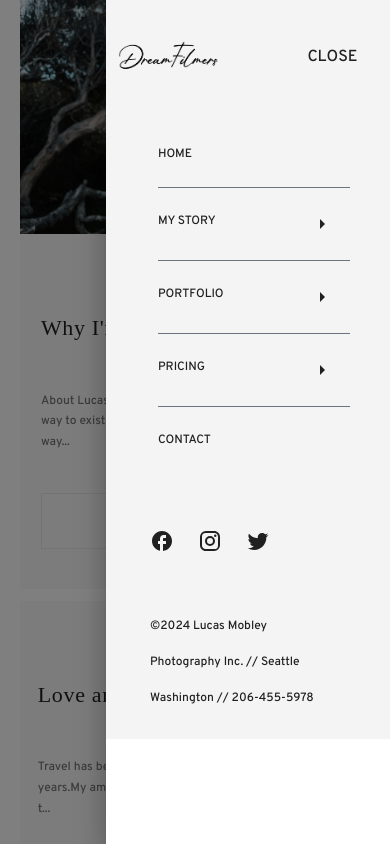
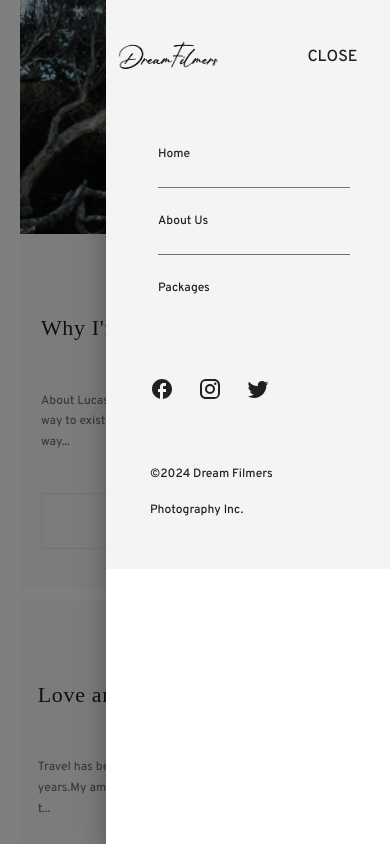
Before and after one commit to Fission-Fox/photographypage, a Next.js app: page /mystory in a window 390 px wide. Both pictures are taken after a click on the button "MENU". Shown: the top 844 px of the page. Built offline with nearby package versions, Linux system fonts and the light colour scheme.

Commit message:
fix: issue resolved

```diff
--- a/src/components/Header/index.tsx
+++ b/src/components/Header/index.tsx
@@ -2,6 +2,7 @@
 // import LogoLight from "@/assets/images/logo-light.png";
 import logo from "@/assets/Image/designpartnerlogo1.png";
 import Image from "next/image";
+import Link from "next/link";
 import { useEffect, useState } from "react";
 import Mobilenav from "../Layout/mobilenav";
 export default function Header() {
@@ -43,19 +44,27 @@ export default function Header() {
                 : "bg-transparent"
             }`}
         >
-          <h1 className="text-[#3c3c3c]  cursor-pointer hover:underline text-[0.6875rem] lg:text-[20px]">
+          <Link
+            href={"/mystory"}
+            className="text-[#3c3c3c]  cursor-pointer hover:underline text-[0.6875rem] lg:text-[20px]"
+          >
             About Us
-          </h1>
+          </Link>
 
-          <Image
-            src={logo}
-            className="w-[139px] h-[139px] object-cover "
-            alt=""
-          />
+          <Link href={"/"}>
+            <Image
+              src={logo}
+              className="w-[139px] h-[139px] object-cover "
+              alt=""
+            />
+          </Link>
 
-          <h1 className="text-[#3c3c3c]  cursor-pointer hover:underline text-[0.6875rem] lg:text-[20px]">
+          <Link
+            href={"/pricing"}
+            className="text-[#3c3c3c]  cursor-pointer hover:underline text-[0.6875rem] lg:text-[20px]"
+          >
             Packages
-          </h1>
+          </Link>
         </div>
       </nav>
       <Mobilenav />
--- a/src/components/Layout/temporaydrawer.tsx
+++ b/src/components/Layout/temporaydrawer.tsx
@@ -1,22 +1,14 @@
-import React from "react";
-import Image from "next/image";
 import logo from "@/assets/Image/designpartnerlogo1.png";
-import Box from "@mui/material/Box";
-import Drawer from "@mui/material/Drawer";
-import Button from "@mui/material/Button";
-import List from "@mui/material/List";
-import Divider from "@mui/material/Divider";
-import ListItem from "@mui/material/ListItem";
-import ListItemButton from "@mui/material/ListItemButton";
-import ListItemIcon from "@mui/material/ListItemIcon";
-import ListItemText from "@mui/material/ListItemText";
-import InboxIcon from "@mui/icons-material/MoveToInbox";
-import MailIcon from "@mui/icons-material/Mail";
-import { colors } from "@mui/material";
-import ArrowRightIcon from "@mui/icons-material/ArrowRight";
 import FacebookTwoToneIcon from "@mui/icons-material/FacebookTwoTone";
 import InstagramIcon from "@mui/icons-material/Instagram";
 import TwitterIcon from "@mui/icons-material/Twitter";
+import Box from "@mui/material/Box";
+import Button from "@mui/material/Button";
+import Drawer from "@mui/material/Drawer";
+import List from "@mui/material/List";
+import Image from "next/image";
+import Link from "next/link";
+import React from "react";
 
 type Anchor = "right";
 
@@ -55,15 +47,12 @@ export default function TemporaryDrawer() {
 
           <div className="">
             <ul className="text-[12px]  m-10 flex flex-col gap-6 ">
-              <li>HOME</li>
+              <Link href={"/"}>Home</Link>
               <hr className="border-gray-500 w-48" />
-              <li className="flex justify-between">
-                MY STORY <ArrowRightIcon />
-              </li>
-              <hr className="border-gray-500 w-48" />
-              <li className="flex justify-between">
-                PORTFOLIO <ArrowRightIcon />
-              </li>
+              <Link href={"/mystory"} className="flex justify-between">
+                About Us
+              </Link>
+
               {/* <hr className="border-gray-500 w-48" />
               <li className="flex justify-between">
                 JOURNAL <ArrowRightIcon />
@@ -73,12 +62,9 @@ export default function TemporaryDrawer() {
                 TINTYPES <ArrowRightIcon />{" "}
               </li> */}
               <hr className="border-gray-500 w-48" />
-              <li className="flex justify-between">
-                PRICING
-                <ArrowRightIcon />
-              </li>
-              <hr className="border-gray-500 w-48" />
-              <li>CONTACT</li>
+              <Link href="/pricing" className="flex justify-between">
+                Packages
+              </Link>
             </ul>
           </div>
           <div className="flex gap-6 px-8 p-10">
@@ -88,8 +74,8 @@ export default function TemporaryDrawer() {
           </div>
           <div>
             <p className="text-[12px] px-8 p-6 flex ">
-              ©2024 Lucas Mobley <br /> <br /> Photography Inc. // Seattle{" "}
-              <br /> <br /> Washington // 206-455-5978
+              ©2024 Dream Filmers <br /> <br /> Photography Inc.
+              <br /> <br />
             </p>
           </div>
         </div>
```
